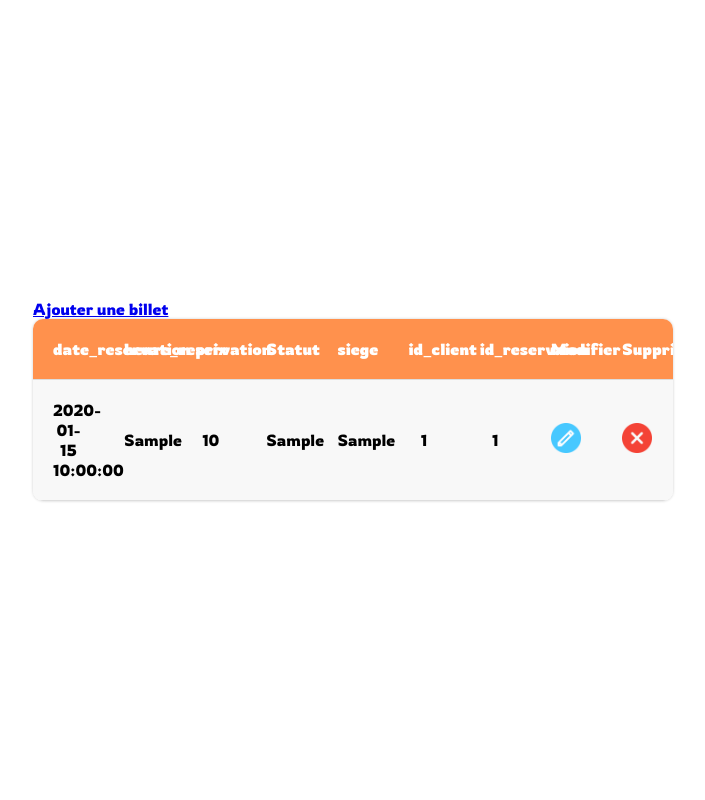
After one commit to fatoumatadansoko/Plateforme_gestion_billets, a PHP site: page /billeterie.php in a window 1280 px wide. The commit adds this page. Shown: the whole page, without its empty margins (287-992 px from the left). Run offline with PHP 8.4, Linux system fonts and the light colour scheme; tables that the repository leaves empty or names only in its code hold one stand-in row (values such as "Sample post").

Commit message:
On retrouve l'architecture de la page billeterie

```diff
--- /dev/null
+++ b/billeterie.css
@@ -0,0 +1,195 @@
+@import url('https://fonts.googleapis.com/css2?family=Rowdies:wght@300;400;700&display=swap');
+
+* {
+    margin: 0;
+    padding: 0;
+    box-sizing: border-box;
+    font-family: 'Rowdies', cursive;
+}
+.link_container {
+  margin-bottom: 20px;
+}
+.link {
+    background-color: #6F7BD9;
+    padding: 10px 20px;
+    color: #fff;
+    border-radius: 6px;
+    text-decoration: 0;
+
+
+}
+h1 {
+    margin-bottom: 10px;
+    text-align: center;
+}
+body {
+    display: flex;
+    flex-direction: column;
+    justify-content: center;
+    align-items: center;
+    background-color: white;
+    min-height: 100vh;
+    width: 100%;
+}
+main {
+    width: 50%;
+}
+img {
+    width: 30px;
+    text-align: center;
+}
+.statut {
+    height: 10px;
+}
+th {
+    text-align: unset;
+
+    background-color: #ff914d;
+    color: #fff;
+}
+
+nav ul{
+    display: flex;
+    justify-content: center;
+    align-items: center;
+    list-style: none;
+}
+nav ul li {
+    margin-left: 20px;
+}
+
+
+  table {
+    box-shadow: 0 0 3px rgba(0,0,0,0.2);
+    border-collapse: collapse;
+    width: 100%;
+    table-layout: fixed;
+    border-radius: 10px;
+    overflow: hidden;
+  }
+
+  table  a{
+    text-align: center;
+  }
+  .image {
+    text-align: center;
+  }
+
+
+  table tr {
+    background-color: #f8f8f8;
+    border-bottom: 1px solid #ddd;
+
+
+  }
+th , td {
+ padding: 20px;
+ text-align: center;
+}
+.message {
+    width: 100%;
+    padding: 10px;
+    text-align: center;
+    border-radius: 6px;
+    margin: 5px 0;
+    color: #000;
+}
+
+form {
+    width: 400px;
+    display: flex;
+    flex-direction: column;
+    background-color: #fff;
+    padding: 30px;
+    border-radius: 6px;
+    font-size: 14px;
+}
+form input {
+    margin: 8px 0;
+    padding: 15px;
+    border: 1px solid #999;
+    border-radius: 3px;
+    outline: 0;
+}
+form input[type="submit"]{
+   cursor: pointer;
+    background-color: #6F7BD9;
+    color: #fff;
+    border: 1px solid #6F7BD9;
+
+}
+.back {
+  padding: 15px;
+  text-align: center;
+  border-radius: 3px;
+  margin-top: 8px;
+}
+
+
+
+  @media screen and (max-width: 600px) {
+
+    main {
+        display: flex;
+        align-items: center;
+        flex-direction: column;
+        padding: 20px;
+        width: 100%;
+        ;
+    }
+    table {
+        box-shadow: 0 0 0px rgba(0,0,0,0.2);
+        width: 100%;
+        border-radius: 0;
+
+
+    }
+
+    table caption {
+      font-size: 1.3em;
+    }
+
+    table thead {
+     display: none;
+    }
+
+    table tr {
+
+      display: block;
+     margin-bottom: 10px;
+     border-radius: 6px;
+    }
+
+    table td {
+      border-bottom: 1px solid #ddd;
+      display: block;
+      font-size: .8em;
+
+    }
+
+    table td::before {
+      /*
+      * aria-label has no advantage, it won't be read inside a table
+      content: attr(aria-label);
+      */
+      content: attr(data-label);
+      /* float: left; */
+      font-weight: bold;
+      text-transform: uppercase;
+    }
+
+    table td:last-child {
+      border-bottom: 0;
+    }
+    th , td {
+        text-align: unset;
+        padding: 15px;
+       }
+       .image{
+        text-align: unset;
+       }
+  }
+
+.link {
+  margin: 20px 0;
+}
--- /dev/null
+++ b/billeterie.php
@@ -0,0 +1,69 @@
+<!DOCTYPE html>
+<html lang="en">
+<head>
+    <meta charset="UTF-8">
+    <meta name="viewport" content="width=device-width, initial-scale=1.0">
+    <title>Billeterie</title>
+    <link rel="stylesheet" href="billeterie.css">
+</head>
+<body>
+    <main>
+        <div class="contenu">
+            <a href="ajout.php">Ajouter une billet</a>
+        </div>
+        <table>
+            <thead>
+
+<?php
+error_reporting(E_ALL);
+ini_set('display_errors', 1);
+
+include_once "config.php";
+//liste des utilisateurs
+$sql =  "SELECT * FROM Billets";
+$result =mysqli_query($conn,$sql);
+if (mysqli_num_rows($result) >0) {
+    //Afficher les résultats
+?>
+
+                <tr>
+                    <th>date_reservation</th>
+                    <th>heure_reservation</th>
+                    <th>prix</th>
+                    <th>Statut</th>
+                    <th>siege</th>
+                    <th>id_client</th>
+                    <th>id_reservaion</th>
+                    <th>Modifier</th>
+                    <th>Supprimer</th>
+                </tr>
+            </thead>
+            <tbody>
+<?php
+                while($row = mysqli_fetch_assoc($result)) {
+ ?>
+                <tr>
+
+                    <td><?=$row['date_reservation']?></td>
+                    <td><?=$row['heure_reservation']?></td>
+                    <td><?=$row['prix']?></td>
+                    <td><?=$row['statut']?></td>
+                    <td><?=$row['siege']?></td>
+                    <td><?=$row['id_client']?></td>
+                    <td><?=$row['id_reservation']?></td>
+                    <td class="image"> <a href="modifier.php?id=<?=$row['id_billet']?>"><img src="img/write.png" alt=""></a></td>
+                    <td class="image"> <a href="supprimer.php?id=<?=$row['id_billet']?>"><img src="img/remove.png" alt=""></a></td>
+                </tr>
+ <?php
+                }
+                }
+                else {
+                   echo "<p class='message'>0 idée ajoutée !</p>";
+                }
+?>
+            </tbody>
+        </table>
+    </main>
+
+</body>
+</html>
--- a/config.php
+++ b/config.php
@@ -11,5 +11,4 @@ $conn = mysqli_connect(DBHOST, DBUSER, DBPASS, DBNAME);
 if (!$conn) {
   die("Connection failed: " . mysqli_connect_error());
 }
-echo "Connected successfully";
 ?>
--- a/index.php
+++ b/index.php
@@ -24,7 +24,7 @@
                 <a href="#">Flights</a>
 
                 <a href="#">Réservation</a>
-                <a href="ajout.php">Billeterie</a>
+                <a href="billeterie.php">Billeterie</a>
 
                 <div class="contacts">
                     <a href="#">Support</a>
--- a/style.css
+++ b/style.css
@@ -199,13 +199,12 @@ footer hr {
     font-weight: bold;
 }
 
-
 /*Page ajout.php*/
 
 /*Section banniere*/
 body .banniere{
     justify-content: center;
-    margin-left:490px;
+    padding-left:620px;
 }
 /*fin banniere*/
 
```
Also changed, not shown: ajout.php (+10 -9 lines), img/remove.png (added), img/write.png (added).
